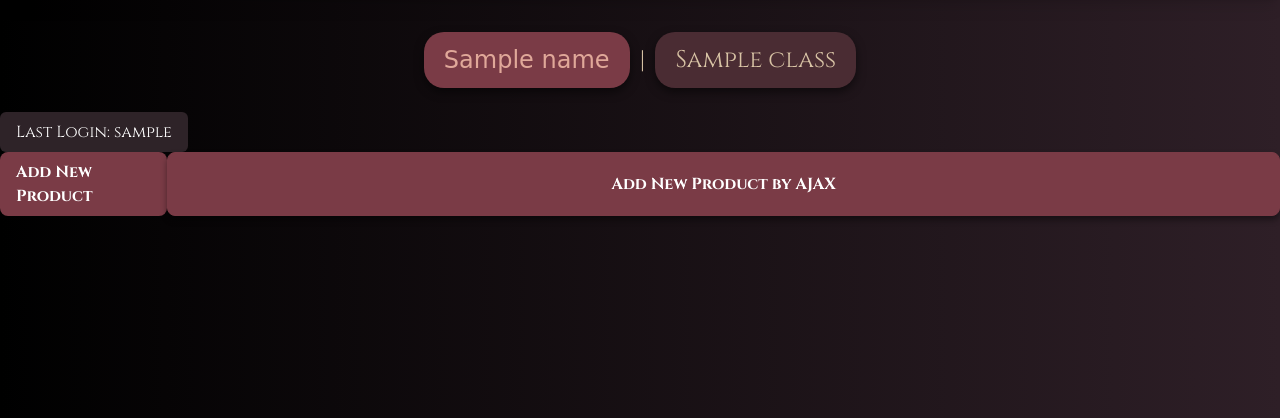
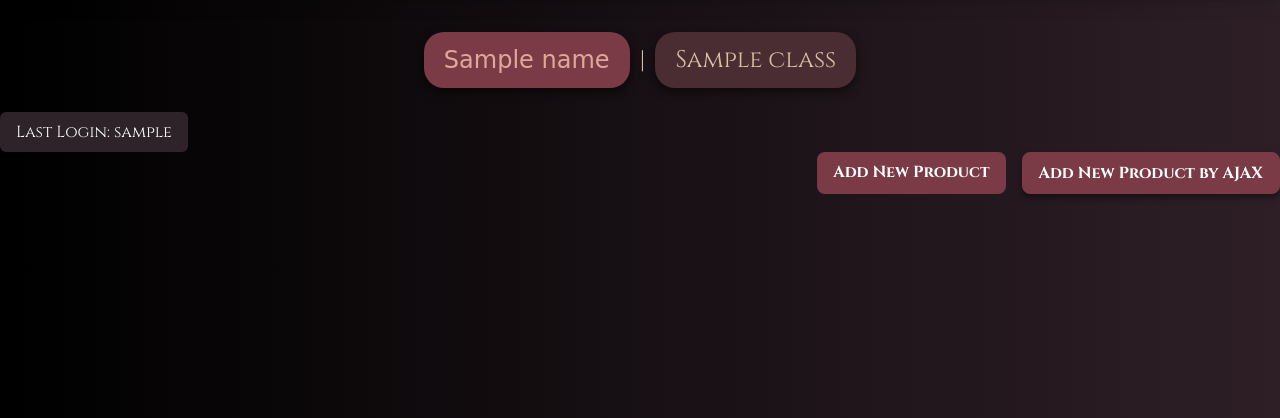
Before and after one commit to nelsha/e-commerce, a Django app: template main/templates/main.html in a window 1280 px wide. Shown: the part 64-482 px from the top of the page. Run offline with Django 5.2, Linux system fonts and the light colour scheme; tables that the repository leaves empty hold one stand-in row (values such as "Sample post"); the template is opened without the code that fills it: values that come from a table or form of the project are taken from there, most other values are stand-ins (such as "Sample title", 1, 10 or a date in 2020); data that the repository does not hold is empty; some libraries are stand-ins or nearby versions; some web fonts are replaced.

Commit message:
Memperbaiki penampalan button dan form AJAX

```diff
--- a/main/templates/main.html
+++ b/main/templates/main.html
@@ -23,18 +23,18 @@
         <h1 class="text-white text-center">Last Login: {{last_login}}</h1>
       </div>
 
-    <div class="flex justify-end mb-6">
-        <a href="{% url 'main:add_product' %}" class="text-white font-bold py-2 px-4 rounded-lg transition duration-300 ease-in-out transform hover:-translate-y-1 hover:scale-105" style="background-color: #7a3b46;">
+    <div class="flex justify-end space-x-4 mb-6">
+        <a href="{% url 'main:add_product' %}" class="text-white font-bold py-2 px-4 rounded-lg transition duration-300 ease-in-out transform hover:-translate-y-1 hover:scale-105" style="background-color: #7a3b46; width: auto;">
             Add New Product
         </a>
-        <button data-modal-target="crudModal" data-modal-toggle="crudModal" class="text-white font-bold py-2 px-4 rounded-lg transition duration-300 ease-in-out transform hover:-translate-y-1 hover:scale-105" style="background-color: #7a3b46;" onclick="showModal();">
+        <button data-modal-target="crudModal" data-modal-toggle="crudModal" class="text-white font-bold py-2 px-4 rounded-lg transition duration-300 ease-in-out transform hover:-translate-y-1 hover:scale-105" style="background-color: #7a3b46; width: auto;" onclick="showModal();">
             Add New Product by AJAX
         </button>
     </div>
 
     <div id="product_cards"></div>
     <div id="crudModal" tabindex="-1" aria-hidden="true" class="hidden fixed inset-0 z-50 w-full flex items-center justify-center bg-gray-800 bg-opacity-50 overflow-x-hidden overflow-y-auto transition-opacity duration-300 ease-out">
-      <div id="crudModalContent" class="relative bg-gray-900 rounded-lg shadow-lg w-5/6 sm:w-3/4 md:w-1/2 lg:w-1/3 mx-4 sm:mx-0 transform scale-95 opacity-0 transition-transform transition-opacity duration-300 ease-out">
+      <div id="crudModalContent" class="relative bg-gray-900 rounded-lg shadow-lg w-5/6 sm:w-3/4 md:w-1/2 lg:w-1/3 mx-4 sm:mx-0 transform scale-95 opacity-0 transition-transform transition-opacity duration-300 ease-out max-h-screen overflow-y-auto">
         <!-- Modal header -->
         <div class="flex items-center justify-between p-4 border-b border-gray-700 rounded-t">
           <h3 class="text-xl font-semibold text-e0a899 font-UnifrakturMaguntia">
@@ -119,7 +119,7 @@
         htmlString = `
             <div class="flex flex-col items-center justify-center min-h-[24rem] p-6">
                 <img src="{% static 'image/skull.png' %}" alt="Skull" class="w-32 h-32 mb-4"/>
-                <p class="text-center text-gray-600 mt-4">Belum ada data produk pada Gothly Realm.</p>
+                <p class="text-center text-white mt-4">Belum ada data produk pada Gothly Realm.</p>
             </div>
         `;
     }
```
